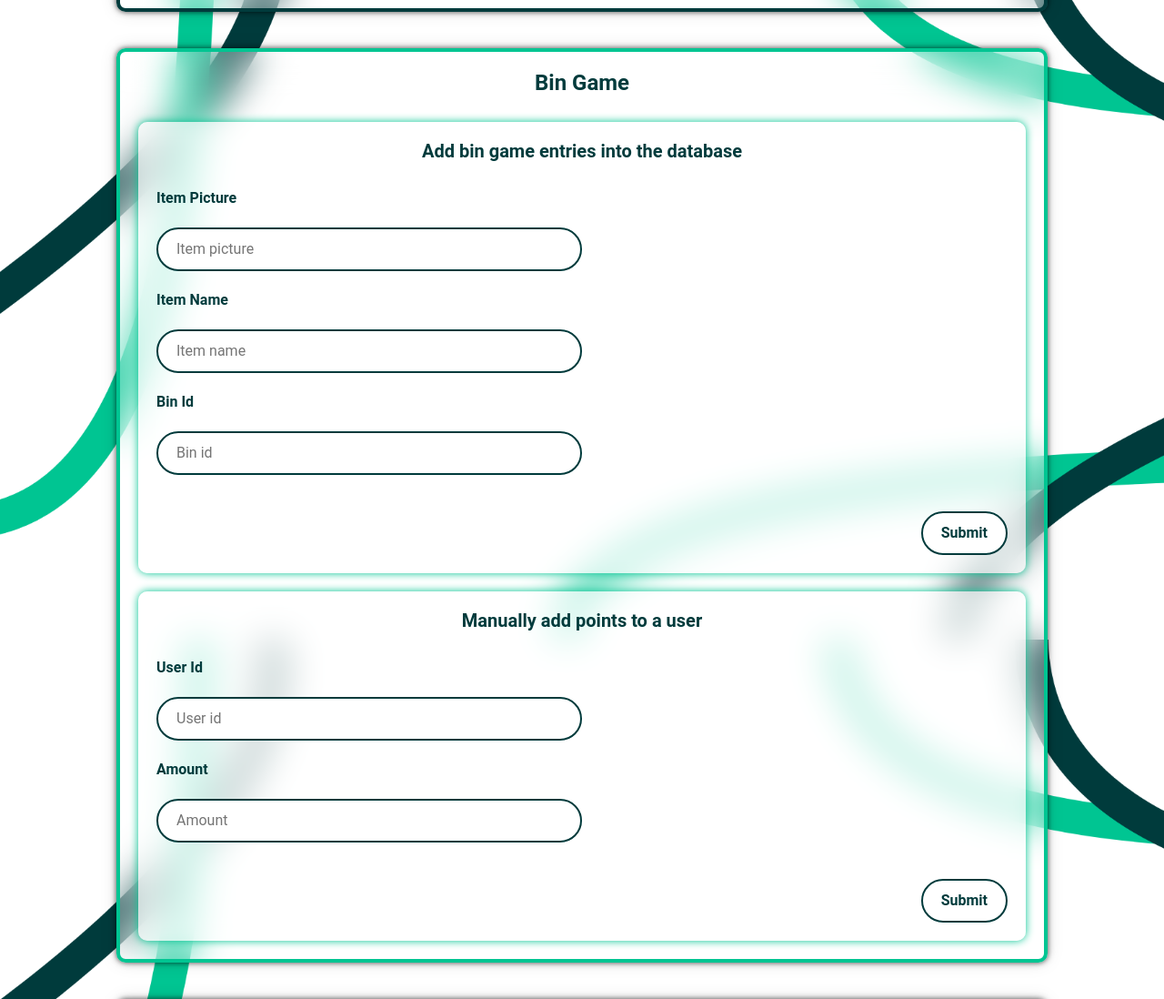
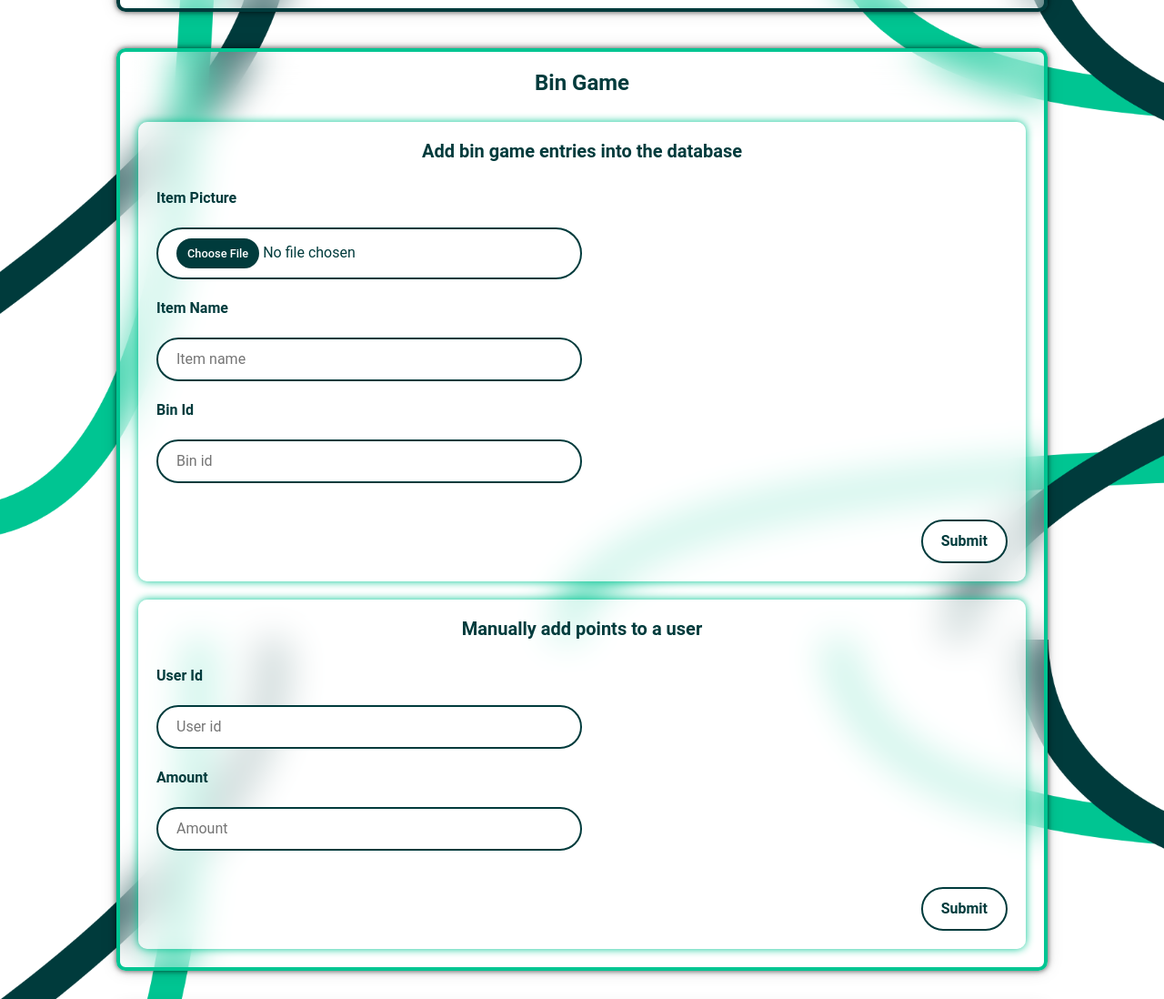
Before and after one commit to W3r5l3y/exEco, a Django app: page /gamekeeper/ in a window 1280 px wide. Shown: the part 1697-2795 px from the top of the page at 91% size. Run offline with Django 4.2, Linux system fonts and the light colour scheme; the visitor is signed in with stand-in values (Sample User, id 1); data comes from the database, SQL or seed files in the repository; data that the repository does not hold is empty; parts of the project's set-up code (start-up, migrations or seed data) failed here and were passed over; some libraries are stand-ins or nearby versions.

Commit message:
Change item picture input to file type and add section comments for clarity

```diff
--- a/gamekeeper/templates/gamekeeper/gamekeeper.html
+++ b/gamekeeper/templates/gamekeeper/gamekeeper.html
@@ -71,7 +71,7 @@
                 <h3>Add bin game entries into the database</h3>
                 <form id="bingame-form">
                     <label for="bingame-item-picture">Item Picture</label>
-                    <input type="text" id="bingame-item-picture" placeholder="Item picture" name="item_picture" required>
+                    <input type="file" id="bingame-item-picture" name="item_picture" required>
                     <label for="bingame-item-name">Item Name</label>
                     <input type="text" id="bingame-item-name" placeholder="Item name" name="item_name" required>
                     <label for="bingame-item-bin-id">Bin Id</label>
@@ -79,6 +79,8 @@
                     <button type="bingame-add-button">Submit</button>
                 </form>
             </div>
+
+            <!-- Add bin game points to a user -->
             <div class="gamekeeper-section-task gamekeeper-sub-section">
                 <h3>Manually add points to a user</h3>
                 <form id="bingame-points-form">
@@ -105,6 +107,7 @@
                 <button id="transport-unlink-button">Unlink</button>
             </div>
 
+            <!-- Add transport points to a user -->
             <div class="gamekeeper-section-task gamekeeper-sub-section">
                 <h3>Manually add points to a user</h3>
                 <form id="transport-points-form">
```
